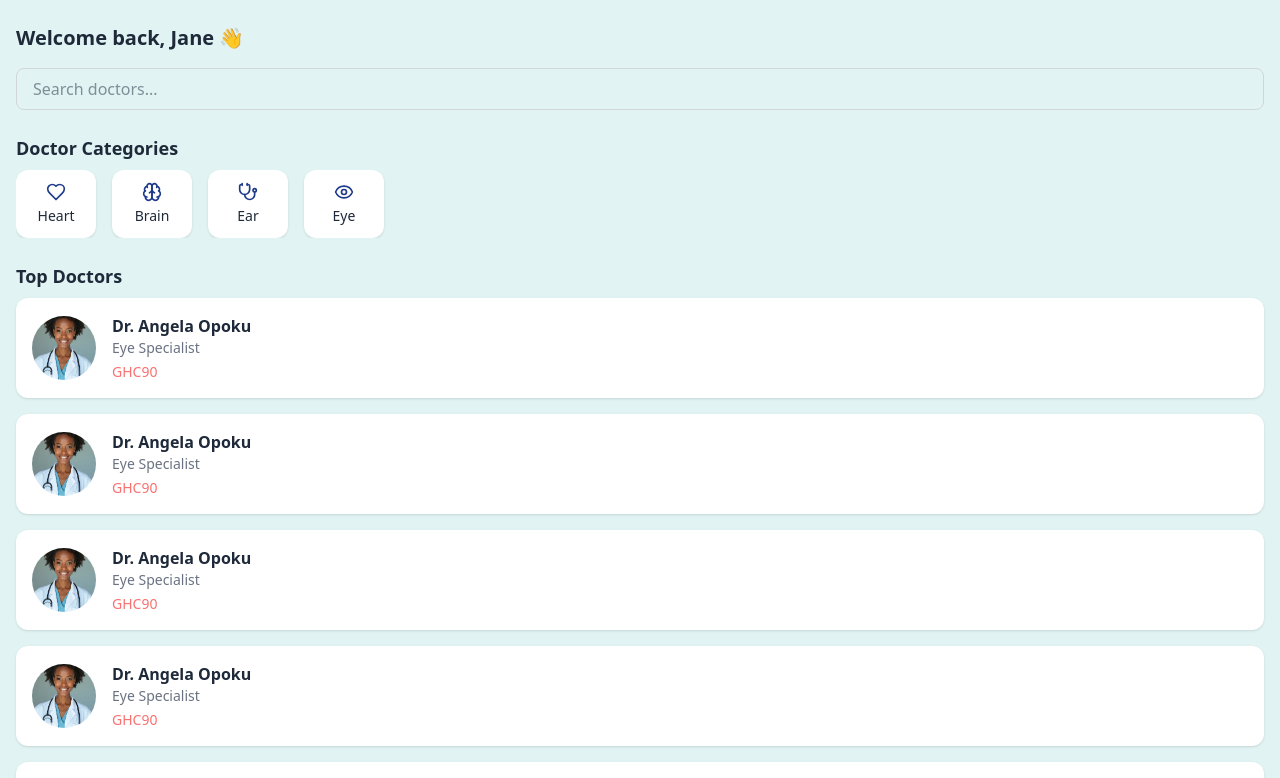
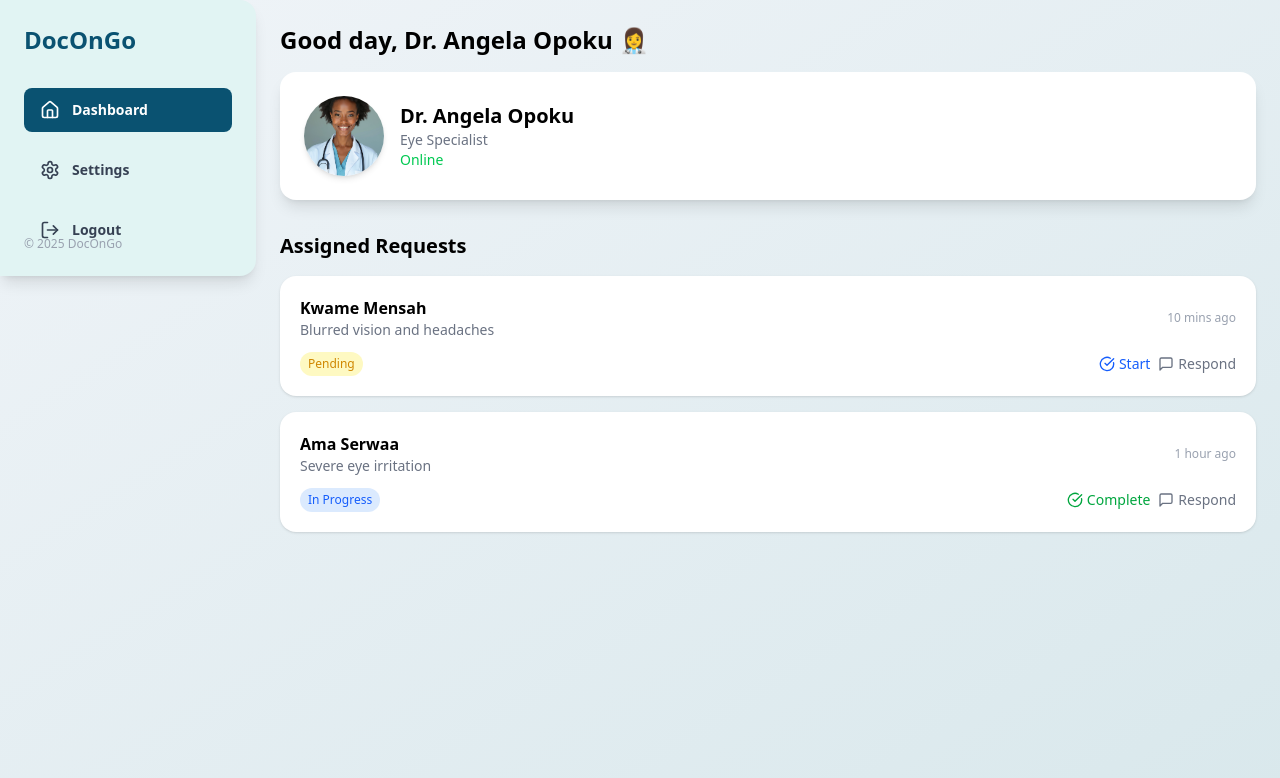
Before and after one commit to Susanadjanie1/doc-on-go, a React (Vite) app: page /dashboard in a window 1280 px wide. Shown: the top 778 px of the page. Built offline with nearby package versions, Linux system fonts and the light colour scheme.

Commit message:
doc dashboard

```diff
--- a/package.json
+++ b/package.json
@@ -15,6 +15,7 @@
     "lucide-react": "^0.488.0",
     "react": "^19.0.0",
     "react-dom": "^19.0.0",
+    "react-hot-toast": "^2.5.2",
     "react-router": "^7.5.0",
     "tailwindcss": "^4.1.3"
   },
--- a/src/App.jsx
+++ b/src/App.jsx
@@ -8,13 +8,18 @@ import PatientSignup from "./pages/PatientSignup";
 import DocLogin from "./pages/DocLogin";
 import PatientLogin from "./pages/PatientLogin";
 import Dashboard from "./pages/Dashboard";
-import DoctorDashboard from "./pages/DoctorDashboard";
+import PatientDashboard from "./pages/PatientDashboard";
 import { DocHome } from "./pages/DocHome";
 import { PatientHome } from "./pages/PatientHome";
+import { Toaster } from "react-hot-toast";
+import Setting from "./pages/Setting";
 
 function App() {
   return (
+
     <Router>
+
+      <Toaster position="top-right" />
       <Routes>
         <Route path="/" element={<Home />} />
         <Route path="/select-role" element={<SelectRole />} />
@@ -23,9 +28,10 @@ function App() {
         <Route path="/login-doctor" element={<DocLogin />} />
         <Route path="/login-patient" element={<PatientLogin />} />
         <Route path="dashboard" element={<Dashboard />} />
-        <Route path="doc-dash" element={<DoctorDashboard />} />
+        <Route path="patient-dash" element={<PatientDashboard />} />
         <Route path="doc-home" element={<DocHome />} />
         <Route path="patient-home" element={<PatientHome />} />
+        <Route path="setting" element={<Setting />} />
       </Routes>
     </Router>
   );
--- /dev/null
+++ b/src/components/DoctorProfileCard.jsx
@@ -0,0 +1,20 @@
+import DocImg from "../assets/images/f-doc.png";
+
+const DoctorProfileCard = () => {
+  return (
+    <div className="bg-white rounded-2xl shadow-lg p-6 mb-8 flex items-center space-x-4">
+      <img
+        src={DocImg}
+        alt="Doctor"
+        className="w-20 h-20 rounded-full object-cover shadow-md"
+      />
+      <div>
+        <h2 className="text-xl font-semibold">Dr. Angela Opoku</h2>
+        <p className="text-gray-500 text-sm">Eye Specialist</p>
+        <p className="text-green-500 text-sm">Online</p>
+      </div>
+    </div>
+  );
+};
+
+export default DoctorProfileCard;
--- /dev/null
+++ b/src/components/RequestCard.jsx
@@ -0,0 +1,59 @@
+import { CheckCircle, MessageSquare } from "lucide-react";
+
+const RequestCard = ({ request, onStart, onComplete, onRespond }) => {
+  return (
+    <div className="bg-white p-5 rounded-2xl shadow flex flex-col space-y-3">
+      <div className="flex justify-between items-center">
+        <div>
+          <h3 className="font-semibold text-md">{request.patientName}</h3>
+          <p className="text-sm text-gray-500">{request.issue}</p>
+        </div>
+        <span className="text-xs text-gray-400">{request.time}</span>
+      </div>
+
+      <div className="flex items-center space-x-2">
+        <span
+          className={`px-2 py-1 text-xs rounded-full ${
+            request.status === "Pending"
+              ? "bg-yellow-100 text-yellow-600"
+              : request.status === "In Progress"
+              ? "bg-blue-100 text-blue-600"
+              : "bg-green-100 text-green-600"
+          }`}
+        >
+          {request.status}
+        </span>
+
+        {request.status !== "Completed" && (
+          <>
+            {request.status === "Pending" && (
+              <button
+                onClick={() => onStart(request.id)}
+                className="ml-auto text-sm text-blue-600 hover:underline flex items-center"
+              >
+                <CheckCircle size={16} className="mr-1" /> Start
+              </button>
+            )}
+            {request.status === "In Progress" && (
+              <button
+                onClick={() => onComplete(request.id)}
+                className="ml-auto text-sm text-green-600 hover:underline flex items-center"
+              >
+                <CheckCircle size={16} className="mr-1" /> Complete
+              </button>
+            )}
+          </>
+        )}
+
+        <button
+          onClick={() => onRespond(request)}
+          className="text-sm text-gray-500 hover:underline flex items-center"
+        >
+          <MessageSquare size={16} className="mr-1" /> Respond
+        </button>
+      </div>
+    </div>
+  );
+};
+
+export default RequestCard;
--- /dev/null
+++ b/src/components/RequestModal.jsx
@@ -0,0 +1,23 @@
+const RespondModal = ({ request, onClose }) => {
+    return (
+      <div className="fixed inset-0 bg-black bg-opacity-40 flex items-center justify-center z-50">
+        <div className="bg-white p-6 rounded-2xl shadow-lg max-w-md w-full">
+          <h2 className="text-xl font-semibold mb-4">Respond to {request.patientName}</h2>
+          <p className="text-gray-600 mb-4">{request.issue}</p>
+
+          <textarea
+            placeholder="Write your diagnosis and prescription..."
+            className="w-full border rounded-lg p-3 mb-4 focus:outline-none focus:ring-2 focus:ring-blue-400"
+            rows={4}
+          ></textarea>
+
+          <div className="flex justify-end space-x-3">
+            <button onClick={onClose} className="text-gray-600 hover:underline">Cancel</button>
+            <button className="bg-blue-600 text-white px-4 py-2 rounded-lg hover:bg-blue-700">Submit</button>
+          </div>
+        </div>
+      </div>
+    );
+  };
+
+  export default RespondModal;
--- /dev/null
+++ b/src/components/Sidebar.jsx
@@ -0,0 +1,76 @@
+import { Home, Settings, LogOut, Menu } from "lucide-react";
+import { useState } from "react";
+import { useNavigate } from "react-router";
+import { toast } from "react-hot-toast";
+
+const Sidebar = () => {
+  const [active, setActive] = useState("Dashboard");
+  const [isOpen, setIsOpen] = useState(false); // Mobile collapse
+  const navigate = useNavigate();
+
+  const menuItems = [
+    { name: "Dashboard", icon: <Home size={20} />, path: "/dashboard" },
+    { name: "Settings", icon: <Settings size={20} />, path: "/setting" },
+    { name: "Logout", icon: <LogOut size={20} />, path: "/" },
+  ];
+
+  const handleMenuClick = (item) => {
+    setActive(item.name);
+    if (item.name === "Logout") {
+      toast.success("Logged out successfully!");
+      navigate(item.path);
+    } else {
+      navigate(item.path);
+    }
+    if (isOpen) setIsOpen(false); // Close mobile sidebar on click
+  };
+
+  return (
+    <>
+      {/* Mobile Menu Button */}
+      <button
+        className="md:hidden fixed top-4 left-4 z-50 bg-[#0A5271] p-2 rounded-full text-white shadow-lg"
+        onClick={() => setIsOpen(!isOpen)}
+      >
+        <Menu size={24} />
+      </button>
+
+      {/* Sidebar */}
+      <div
+        className={`fixed md:static top-0 left-0 z-40 h-full w-64 bg-[#E1F4F3] text-gray-800 shadow-lg p-6 transition-transform duration-300 ease-in-out ${
+          isOpen ? "translate-x-0" : "-translate-x-full md:translate-x-0"
+        } rounded-r-2xl`}
+      >
+        {/* Logo / Title */}
+        <div className="text-2xl font-bold text-[#0A5271] mb-8">
+          DocOnGo
+        </div>
+
+        {/* Menu Items */}
+        <nav className="flex flex-col space-y-4">
+          {menuItems.map((item) => (
+            <button
+              key={item.name}
+              onClick={() => handleMenuClick(item)}
+              className={`flex items-center space-x-3 text-sm font-semibold py-3 px-4 rounded-lg transition ${
+                active === item.name
+                  ? "bg-[#0A5271] text-white"
+                  : "text-gray-700 hover:bg-white hover:shadow"
+              }`}
+            >
+              {item.icon}
+              <span>{item.name}</span>
+            </button>
+          ))}
+        </nav>
+
+        {/* Footer */}
+        <div className="absolute bottom-6 left-6 text-xs text-gray-400">
+          © {new Date().getFullYear()} DocOnGo
+        </div>
+      </div>
+    </>
+  );
+};
+
+export default Sidebar;
--- a/src/pages/Dashboard.jsx
+++ b/src/pages/Dashboard.jsx
@@ -1,74 +1,83 @@
 import { useState } from "react";
-import { Heart, Brain, Eye, Stethoscope } from "lucide-react";
-import DocImg from "../assets/images/f-doc.png";
+import Sidebar from "../components/Sidebar";
+import DoctorProfileCard from "../components/DoctorProfileCard";
+import RequestCard from "../components/RequestCard";
+import RespondModal from "../components/RequestModal";
 
-const categories = [
-  { name: "Heart", icon: <Heart size={20} /> },
-  { name: "Brain", icon: <Brain size={20} /> },
-  { name: "Ear", icon: <Stethoscope size={20} /> },
-  { name: "Eye", icon: <Eye size={20} /> },
+// Sample requests assigned to the doctor
+const requests = [
+  {
+    id: 1,
+    patientName: "Kwame Mensah",
+    issue: "Blurred vision and headaches",
+    status: "Pending",
+    time: "10 mins ago",
+  },
+  {
+    id: 2,
+    patientName: "Ama Serwaa",
+    issue: "Severe eye irritation",
+    status: "In Progress",
+    time: "1 hour ago",
+  },
 ];
 
+const Dashboard = () => {
+  const [assignedRequests, setAssignedRequests] = useState(requests);
+  const [selectedRequest, setSelectedRequest] = useState(null); // For modal
+  const [isModalOpen, setIsModalOpen] = useState(false);
 
-const doctor = {
-  name: "Dr. Angela Opoku",
-  specialty: "Eye Specialist",
-  price: "GHC90",
-  image: DocImg,
-};
+  const updateStatus = (id, newStatus) => {
+    setAssignedRequests((prev) =>
+      prev.map((req) => (req.id === id ? { ...req, status: newStatus } : req))
+    );
+  };
 
-const Dashboard = () => {
-  const [search, setSearch] = useState("");
+  const handleRespond = (request) => {
+    setSelectedRequest(request);
+    setIsModalOpen(true);
+  };
+
+  const handleCloseModal = () => {
+    setSelectedRequest(null);
+    setIsModalOpen(false);
+  };
 
   return (
-    <div className="min-h-screen bg-[#E1F4F3] px-4 py-6 text-gray-800">
-      <h1 className="text-xl font-semibold mb-4">Welcome back, Jane 👋</h1>
+    <div className="flex min-h-screen bg-gradient-to-br from-[#f0f4f8] to-[#d9e8ec]">
+      {/* Sidebar */}
+      <Sidebar />
 
-      <div className="mb-6">
-        <input
-          type="text"
-          placeholder="Search doctors..."
-          value={search}
-          onChange={(e) => setSearch(e.target.value)}
-          className="w-full px-4 py-2 border border-gray-300 rounded-lg focus:ring-2 focus:ring-[#F97171] focus:outline-none"
-        />
+      {/* Main Content */}
+      <div className="flex-1 p-6 space-y-6 overflow-y-auto">
+        {/* Welcome message */}
+        <h1 className="text-2xl font-bold mb-4">
+          Good day, Dr. Angela Opoku 👩‍⚕️
+        </h1>
+
+        {/* Doctor's Profile */}
+        <DoctorProfileCard />
+
+        {/* Assigned Patient Requests */}
+        <section>
+          <h2 className="text-xl font-semibold mb-4">Assigned Requests</h2>
+          <div className="space-y-4">
+            {assignedRequests.map((request) => (
+              <RequestCard
+                key={request.id}
+                request={request}
+                onUpdateStatus={updateStatus}
+                onRespond={handleRespond}
+              />
+            ))}
+          </div>
+        </section>
       </div>
 
-      <h2 className="text-lg font-semibold mb-2">Doctor Categories</h2>
-      <div className="flex space-x-4 overflow-x-auto mb-6">
-        {categories.map((cat, index) => (
-          <div
-            key={index}
-            className="flex flex-col items-center bg-white shadow rounded-xl px-4 py-3 text-sm min-w-[80px]"
-          >
-            <div className="text-[#1E3A8A] mb-1">{cat.icon}</div>
-            <span>{cat.name}</span>
-          </div>
-        ))}
-      </div>
-
-      <h2 className="text-lg font-semibold mb-2">Top Doctors</h2>
-      <div className="space-y-4">
-        {[...Array(7)].map((_, index) => (
-          <div
-            key={index}
-            className="bg-white p-4 rounded-xl shadow flex items-center space-x-4"
-          >
-            <img
-              src={doctor.image}
-              alt={doctor.name}
-              className="w-16 h-16 rounded-full object-cover"
-            />
-            <div>
-              <h3 className="font-semibold text-md">{doctor.name}</h3>
-              <p className="text-sm text-gray-500">{doctor.specialty}</p>
-              <p className="text-sm text-[#F97171] font-medium mt-1">
-                {doctor.price}
-              </p>
-            </div>
-          </div>
-        ))}
-      </div>
+      {/* Modal to respond to request */}
+      {isModalOpen && selectedRequest && (
+        <RespondModal request={selectedRequest} onClose={handleCloseModal} />
+      )}
     </div>
   );
 };
--- a/src/pages/Home.jsx
+++ b/src/pages/Home.jsx
@@ -36,7 +36,7 @@ const Home = () => {
 
       <section className="py-12 bg-white">
         <h2 className="text-3xl font-bold text-[#162B6A] mb-8">Our Specialties</h2>
-        <div className="grid grid-cols-1 md:grid-cols-3 gap-8 px-8">
+        <div className="grid grid-cols-1 md:grid-cols-4 gap-8 px-8">
           {["General Physician", "Public Health", "Pediatrician", "Gynecologist"].map((specialty) => (
             <div key={specialty} className="bg-[#E1F4F3] p-6 rounded-lg shadow-md hover:shadow-lg transition">
               <h3 className="text-xl font-semibold text-[#1E3A8A]">{specialty}</h3>
--- a/src/pages/PatientLogin.jsx
+++ b/src/pages/PatientLogin.jsx
@@ -28,7 +28,7 @@ const PatientLogin = () => {
 
       localStorage.setItem("token", response.data.token);
 
-      navigate("/patient-home");
+      navigate("/patient-dash");
     } catch (error) {
       setError(
         error.response ? error.response.data.message : "Something went wrong."
--- /dev/null
+++ b/src/pages/Setting.jsx
@@ -0,0 +1,100 @@
+import { useState } from "react";
+import { Camera } from "lucide-react";
+import DocImg from "../assets/images/f-doc.png"; // default
+
+const Setting = () => {
+  const [profilePic, setProfilePic] = useState(DocImg);
+  const [name, setName] = useState("Dr. Angela Opoku");
+  const [specialty, setSpecialty] = useState("Eye Specialist");
+  const [password, setPassword] = useState("");
+
+  const handleProfilePicChange = (e) => {
+    const file = e.target.files[0];
+    if (file) {
+      const imageUrl = URL.createObjectURL(file);
+      setProfilePic(imageUrl);
+    }
+  };
+
+  const handleSave = () => {
+    alert("Profile updated successfully!");
+    // Ideally you would send this to your backend API
+  };
+
+  return (
+    <div className="min-h-screen bg-gradient-to-br from-[#f0f4f8] to-[#d9e8ec] p-6">
+      <h1 className="text-2xl font-bold mb-6">Settings ⚙️</h1>
+
+      {/* Profile Picture */}
+      <div className="flex flex-col items-center space-y-2 mb-8">
+        <div className="relative">
+          <img
+            src={profilePic}
+            alt="Profile"
+            className="w-28 h-28 rounded-full object-cover border-4 border-white shadow-lg"
+          />
+          <label className="absolute bottom-0 right-0 bg-blue-600 p-1 rounded-full cursor-pointer hover:bg-blue-700">
+            <Camera size={20} className="text-white" />
+            <input
+              type="file"
+              onChange={handleProfilePicChange}
+              className="hidden"
+              accept="image/*"
+            />
+          </label>
+        </div>
+        <p className="text-gray-600 text-sm">Tap icon to change picture</p>
+      </div>
+
+      {/* Form */}
+      <div className="bg-white p-6 rounded-2xl shadow-lg space-y-4">
+        <div>
+          <label className="block text-gray-600 mb-1">Full Name</label>
+          <input
+            type="text"
+            value={name}
+            onChange={(e) => setName(e.target.value)}
+            className="w-full px-4 py-2 rounded-lg border border-gray-300 focus:outline-none focus:ring-2 focus:ring-blue-400"
+          />
+        </div>
+
+        <div>
+          <label className="block text-gray-600 mb-1">Specialty</label>
+          <input
+            type="text"
+            value={specialty}
+            onChange={(e) => setSpecialty(e.target.value)}
+            className="w-full px-4 py-2 rounded-lg border border-gray-300 focus:outline-none focus:ring-2 focus:ring-blue-400"
+          />
+        </div>
+
+        <div>
+          <label className="block text-gray-600 mb-1">New Password</label>
+          <input
+            type="password"
+            placeholder="Enter new password"
+            value={password}
+            onChange={(e) => setPassword(e.target.value)}
+            className="w-full px-4 py-2 rounded-lg border border-gray-300 focus:outline-none focus:ring-2 focus:ring-blue-400"
+          />
+        </div>
+
+        <div className="flex justify-end">
+          <button
+            onClick={handleSave}
+            className="bg-blue-600 text-white px-6 py-2 rounded-lg hover:bg-blue-700 transition"
+          >
+            Save Changes
+          </button>
+        </div>
+      </div>
+
+      {/* Logout */}
+      <div className="mt-8 flex justify-center">
+        <button className="text-red-500 hover:underline">Logout</button>
+      </div>
+    </div>
+  );
+};
+
+export default Setting;
```
Also changed, not shown: 1 other file (tests, documents, lock files or other folders).
